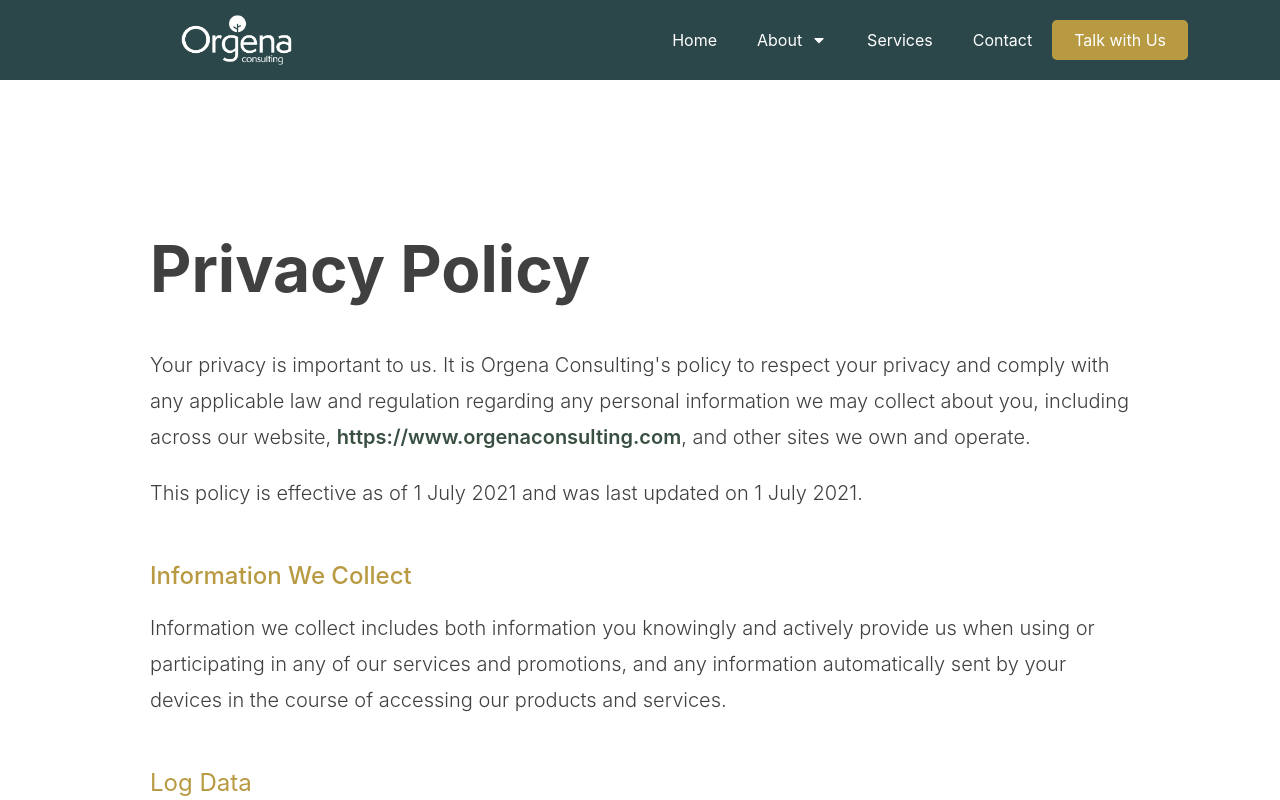
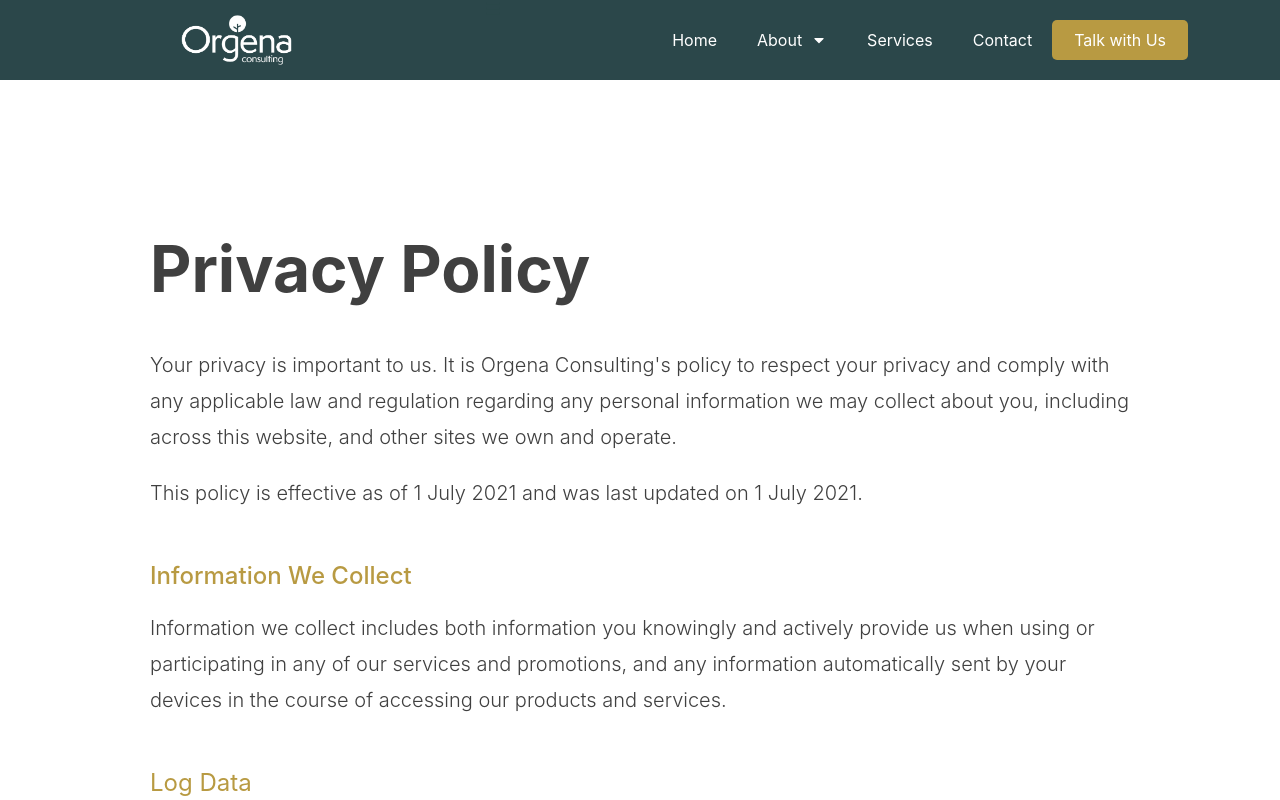
Before and after one commit to JonayahJ/orgena, a React (Create React App) app: page /privacy in a window 1280 px wide. Shown: the top 800 px of the page. Built offline with nearby package versions, Linux system fonts and the light colour scheme.

Commit message:
scheduler height change and legal website links edit

```diff
--- a/src/components/Cookies/index.js
+++ b/src/components/Cookies/index.js
@@ -13,9 +13,9 @@ const CookiePolicy = () => {
             <ContentH1>
                 Cookie Policy
             </ContentH1>
-            <ContentP>We use cookies to help improve your experience of our website at <a href="https://www.orgenaconsulting.com" className="contentLink">https://www.orgenaconsulting.com</a>. This cookie policy is part of Orgena Consulting&#39;s privacy policy. It covers the use of cookies between your device and our site. </ContentP>
+            <ContentP>We use cookies to help improve your experience of this website. This cookie policy is part of Orgena Consulting&#39;s privacy policy. It covers the use of cookies between your device and our site. </ContentP>
             <ContentP>We also provide basic information on third-party services we may use, who may also use cookies as part of their service. This policy does not cover their cookies. </ContentP>
-            <ContentP>If you don’t wish to accept cookies from us, you should instruct your browser to refuse cookies from <a href="https://www.orgenaconsulting.com" className="contentLink">https://www.orgenaconsulting.com</a>. In such a case, we may be unable to provide you with some of your desired content and services. </ContentP>
+            <ContentP>If you don’t wish to accept cookies from us, you should instruct your browser to refuse cookies from this website. In such a case, we may be unable to provide you with some of your desired content and services. </ContentP>
 
             <ContentH3>What is a cookie?</ContentH3>
             <ContentP>A cookie is a small piece of data that a website stores on your device when you visit. It typically contains information about the website itself, a unique identifier that allows the site to recognize your web browser when you return, additional data that serves the cookie’s purpose, and the lifespan of the cookie itself. </ContentP>
--- a/src/components/Privacy/index.js
+++ b/src/components/Privacy/index.js
@@ -13,7 +13,7 @@ const PrivacyPolicy = () => {
     return (
         <ContentContainer>
             <ContentH1>Privacy Policy</ContentH1>
-            <ContentP>Your privacy is important to us. It is Orgena Consulting&#39;s policy to respect your privacy and comply with any applicable law and regulation regarding any personal information we may collect about you, including across our website, <a href="https://www.orgenaconsulting.com" className="contentLink">https://www.orgenaconsulting.com</a>, and other sites we own and operate. </ContentP>
+            <ContentP>Your privacy is important to us. It is Orgena Consulting&#39;s policy to respect your privacy and comply with any applicable law and regulation regarding any personal information we may collect about you, including across this website, and other sites we own and operate. </ContentP>
             <ContentP>This policy is effective as of 1 July 2021 and was last updated on 1 July 2021.</ContentP>
 
             <ContentH3>Information We Collect</ContentH3>
--- a/src/components/Terms/index.js
+++ b/src/components/Terms/index.js
@@ -13,10 +13,10 @@ const TermsOfService = () => {
         <ContentContainer>
             <ContentH1>Terms of Service</ContentH1>
             <ContentP>
-                These Terms of Service govern your use of the website located at <a href="https://www.orgenaconsulting.com" className="contentLink">https://www.orgenaconsulting.com</a> and any related services provided by Orgena Consulting.
+                These Terms of Service govern your use of this website and any related services provided by Orgena Consulting.
             </ContentP>
             <ContentP>
-                By accessing <a href="https://www.orgenaconsulting.com" className="contentLink">https://www.orgenaconsulting.com</a>, you agree to abide by these Terms of Service and to comply with all applicable laws and regulations. If you do not agree with these Terms of Service, you are prohibited from using or accessing this website or using any other services provided by Orgena Consulting.
+                By accessing this website, you agree to abide by these Terms of Service and to comply with all applicable laws and regulations. If you do not agree with these Terms of Service, you are prohibited from using or accessing this website or using any other services provided by Orgena Consulting.
             </ContentP>
             <ContentP>
                 We, Orgena Consulting, reserve the right to review and amend any of these Terms of Service at our sole discretion. Upon doing so, we will update this page. Any changes to these Terms of Service will take effect immediately from the date of publication.
--- a/src/pages/schedule.js
+++ b/src/pages/schedule.js
@@ -8,7 +8,7 @@ const SchedulePage = () => {
                 src="https://app.squarespacescheduling.com/schedule.php?owner=23430819"
                 title="Schedule Appointment"
                 width="100%"
-                height="800"
+                height="1200"
                 frameBorder="0">
             </iframe>
             <script src="https://embed.acuityscheduling.com/js/embed.js" type="text/javascript"></script>
```
